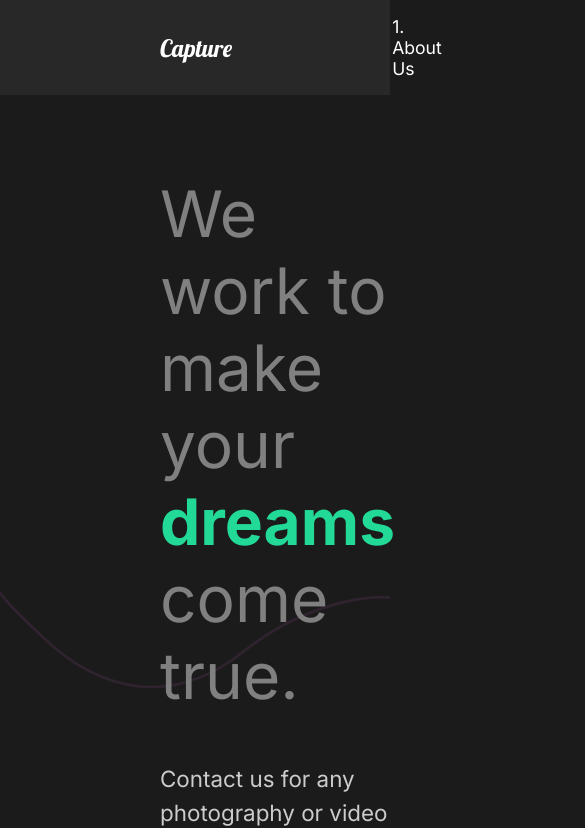
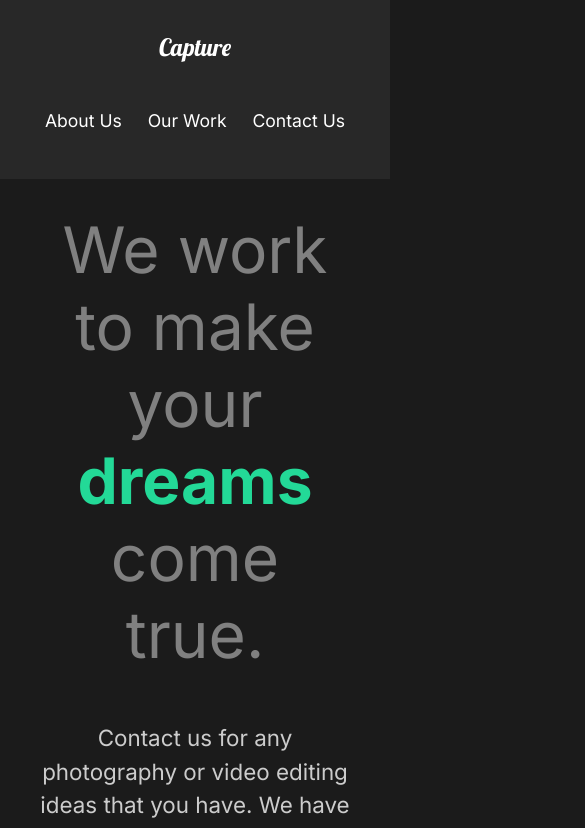
Before and after one commit to htehrani98/capture, a React (Create React App) app: page / in a window 390 px wide. Shown: the top 828 px of the page, 585 px wide, since content can reach past the window. Built offline with nearby package versions, Linux system fonts and the light colour scheme.

Commit message:
23. Mobile Friendly

```diff
--- a/src/animation.js
+++ b/src/animation.js
@@ -67,7 +67,7 @@
 };
 
 export const scrollReveal = {
-  hidden: { opacity: 0, scale: 1.2 },
+  hidden: { opacity: 0, scale: 0.8 },
   show: {
     opacity: 1,
     scale: 1,
--- a/src/components/GlobalStyle.js
+++ b/src/components/GlobalStyle.js
@@ -5,6 +5,12 @@
   margin: 0;
   padding: 0;
   box-sizing: border-box; // something that we should write
+}
+html{
+  @media (max-width: 1700px){
+    font-size: 75%;
+  }
+
 }
 body{
   background: #1b1b1b;
--- a/src/components/Nav.js
+++ b/src/components/Nav.js
@@ -12,13 +12,13 @@
       </h1>
       <ul>
         <li>
-          <Link to="/">1. About Us</Link>
+          <Link to="/">About Us</Link>
         </li>
         <li>
-          <Link to="/work">2. Our Work</Link>
+          <Link to="/work">Our Work</Link>
         </li>
         <li>
-          <Link to="/contact">3. Contact Us</Link>
+          <Link to="/contact">Contact Us</Link>
         </li>
       </ul>
     </StyledNav>
@@ -53,6 +53,22 @@
     padding-left: 10rem;
     position: relative;
   }
+  @media (max-width: 1300px) {
+    flex-direction: column;
+    padding: 1rem 0rem;
+    #logo {
+      display: inline-block;
+      margin: 1rem;
+    }
+    ul {
+      padding: 2rem;
+      justify-content: space-around;
+      width: 100%;
+    }
+    li {
+      padding: 0;
+    }
+  }
 `;
 
 export default Nav;
--- a/src/components/ServiceSection.js
+++ b/src/components/ServiceSection.js
@@ -70,6 +70,9 @@
 const Cards = styled.div`
   display: flex;
   flex-wrap: wrap;
+  @media (max-width: 1300px) {
+    justify-content: center;
+  }
 `;
 const Card = styled.div`
   flex-basis: 20rem;
--- a/src/components/useScroll.js
+++ b/src/components/useScroll.js
@@ -3,7 +3,7 @@
 
 export const useScroll = () => {
   const controls = useAnimation();
-  const [element, view] = useInView({ threshold: 0.5 });
+  const [element, view] = useInView({ threshold: 0.3 });
   if (view) {
     controls.start("show");
   } else {
--- a/src/pages/ContactUs.js
+++ b/src/pages/ContactUs.js
@@ -46,10 +46,17 @@
   padding: 5rem;
   color: #353535;
   min-height: 90vh;
+  @media (max-width: 1300px) {
+    padding: 2rem;
+    font-size: 1rem;
+  }
 `;
 const Title = styled.div`
   margin-bottom: 4rem;
   color: black;
+  @media (max-width: 1300px) {
+    margin-top: 5rem;
+  }
 `;
 const Hide = styled.div`
   overflow: hidden;
--- a/src/pages/MovieDetail.js
+++ b/src/pages/MovieDetail.js
@@ -74,6 +74,10 @@
   margin: 5rem 10rem;
   align-items: center;
   justify-content: space-around;
+  @media (max-width: 1300px) {
+    display: block;
+    margin: 2rem 2rem;
+  }
 `;
 const AwardStyle = styled.div`
   padding: 5rem;
--- a/src/pages/OurWork.js
+++ b/src/pages/OurWork.js
@@ -68,6 +68,9 @@
   overflow: hidden;
   padding: 5rem 10rem;
   background: #55555a;
+  @media (max-width: 1300px) {
+    padding: 2rem 2rem;
+  }
   h2 {
     padding: 1rem 0rem;
   }
--- a/src/styles.js
+++ b/src/styles.js
@@ -8,12 +8,23 @@
   justify-content: space-between;
   padding: 5rem 10rem;
   color: gray;
+  @media (max-width: 1300px) {
+    display: block;
+    padding: 2rem 2rem;
+    text-align: center;
+  }
 `;
 export const Description = styled.div`
   flex: 1; // what is this one
   padding-right: 5rem;
   h2 {
     font-weight: lighter;
+  }
+  @media (max-width: 1300px) {
+    padding: 0;
+    button {
+      margin: 2rem 0rem 5rem 0rem;
+    }
   }
   z-index: 2;
 `;
```
